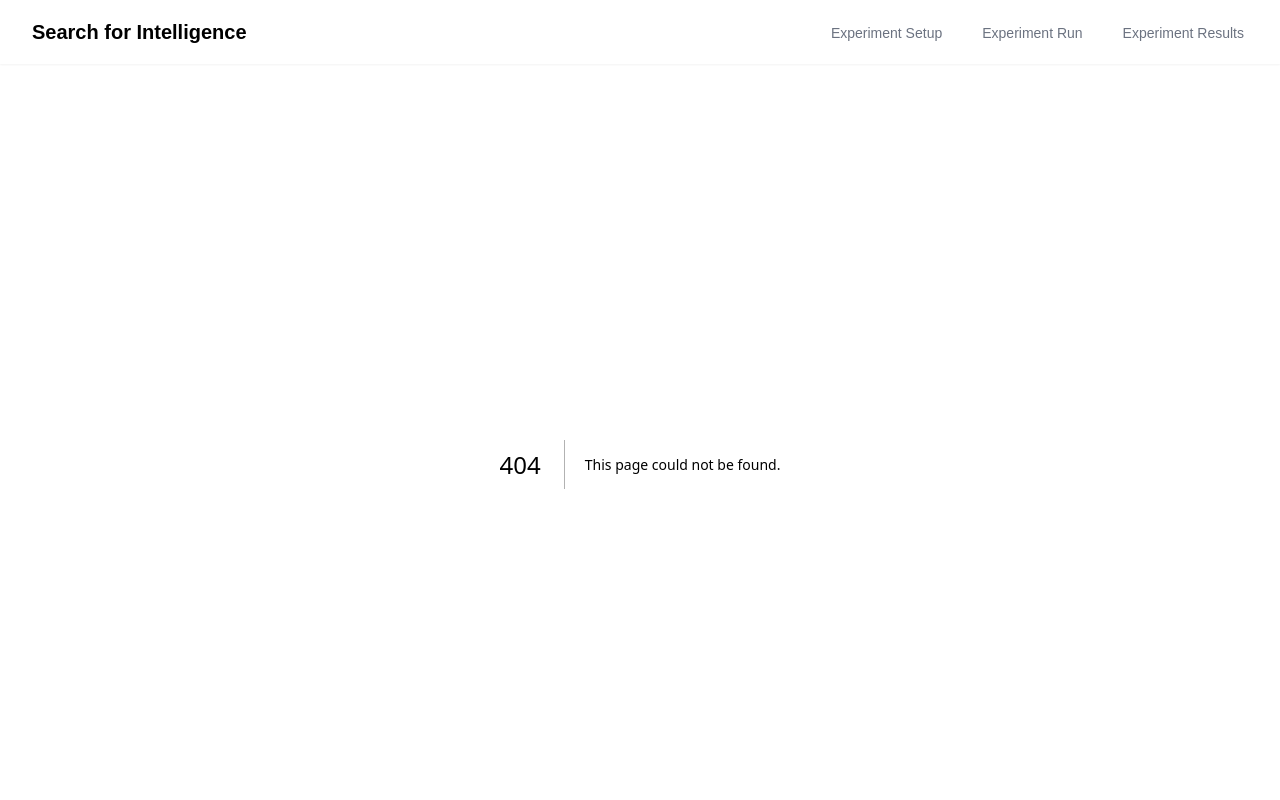
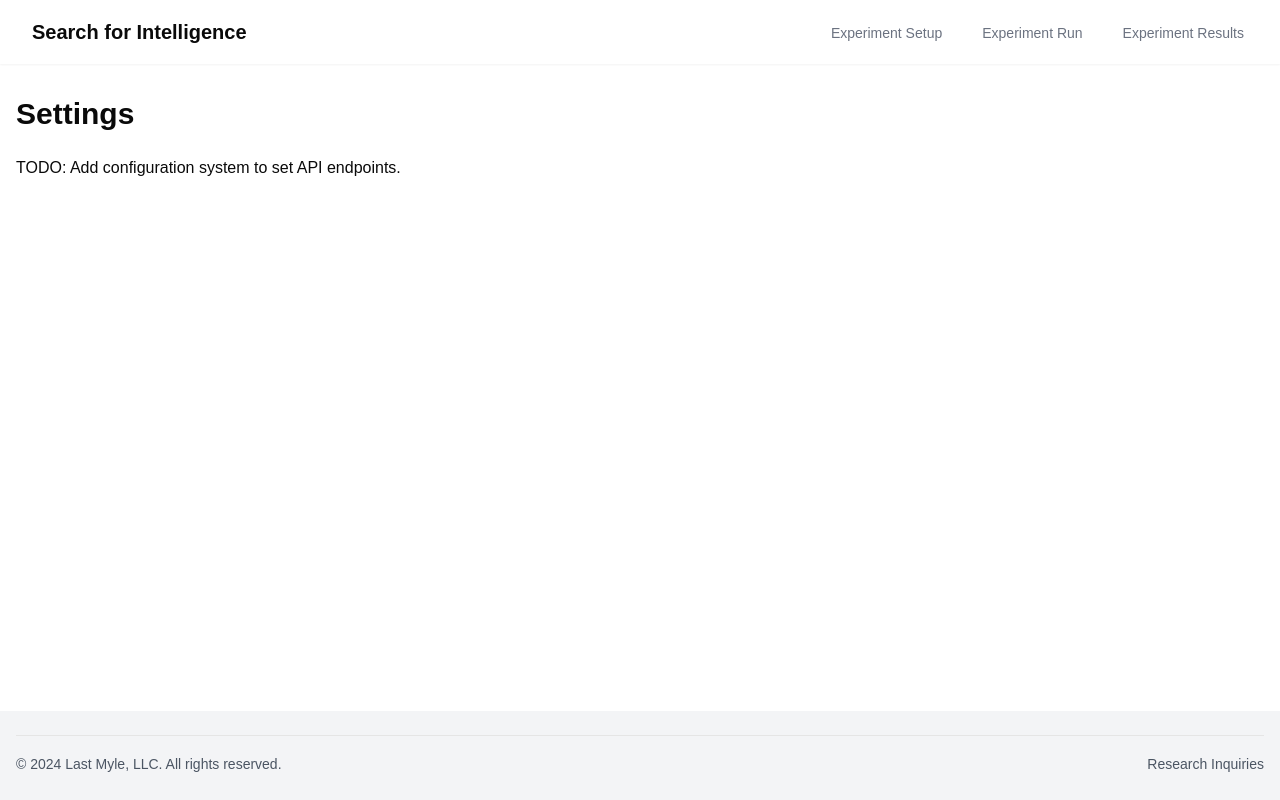
Before and after one commit to deboboy/search-for-intelligence, a Next.js app: page /settings in a window 1280 px wide. Before the commit this address had no page. Shown: the top 800 px of the page. Built offline with nearby package versions, Linux system fonts and the light colour scheme.

Commit message:
add Settings page, update README TODOS

```diff
--- /dev/null
+++ b/app/settings/page.tsx
@@ -0,0 +1,10 @@
+
+
+export default function Settings() {
+  return (
+    <div className="container mx-auto px-4 py-8">
+      <h1 className="text-3xl font-bold mb-6">Settings</h1>
+      TODO: Add configuration system to set API endpoints.
+    </div>
+  );
+}
```
Also changed, not shown: 1 other file (tests, documents, lock files or other folders).
